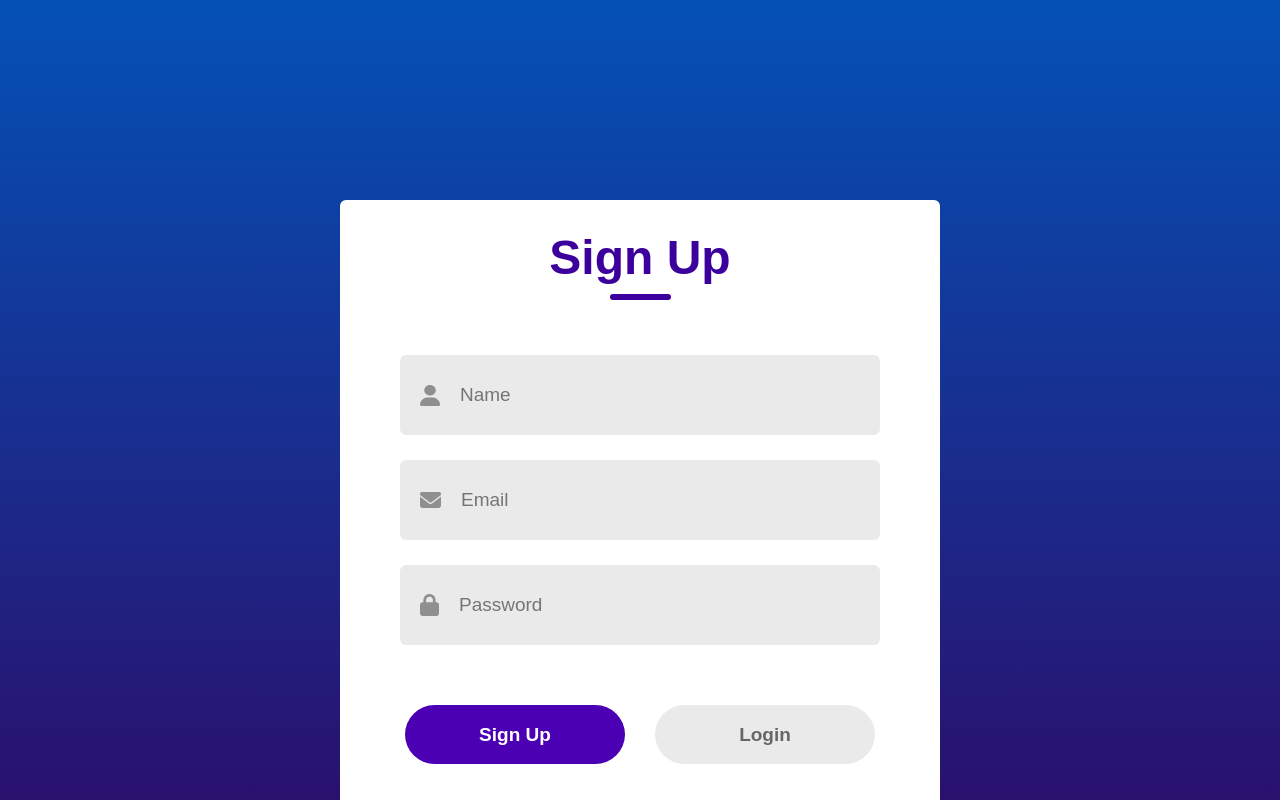
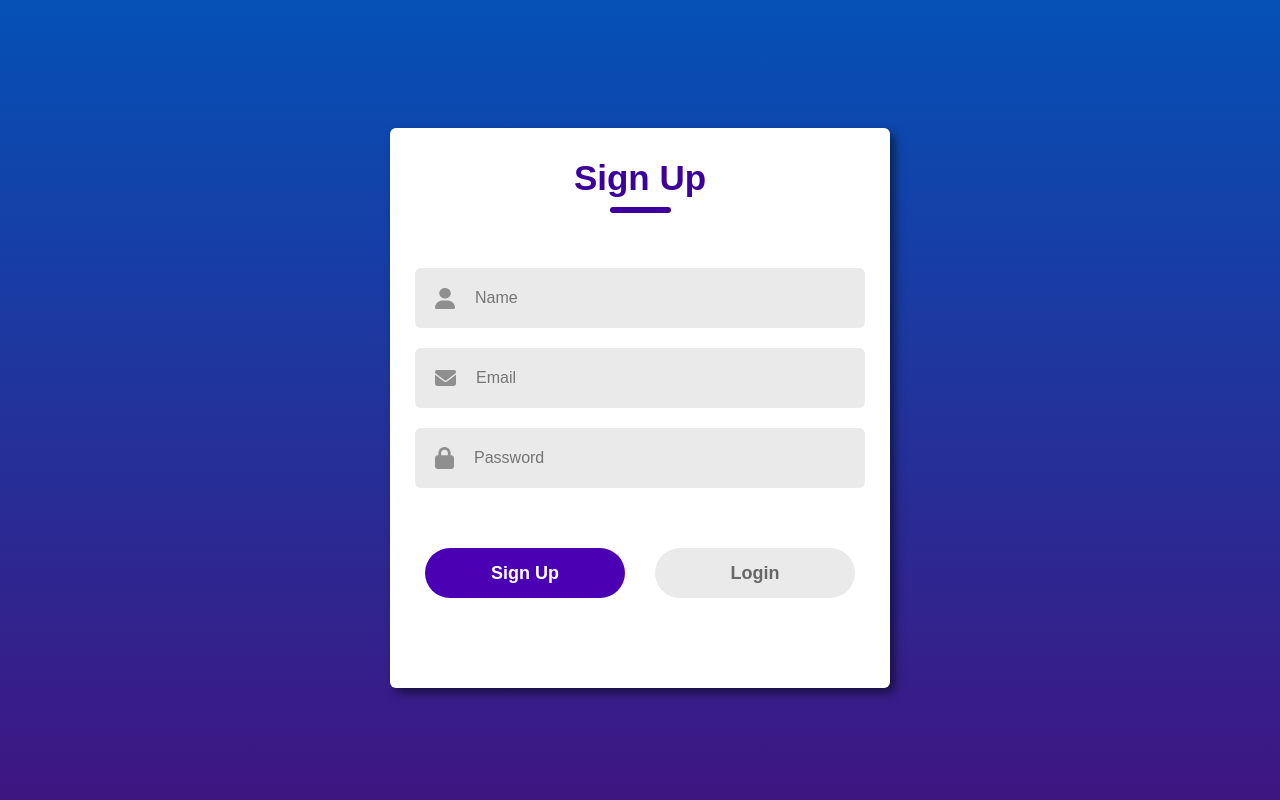
Before and after one commit to fmfahath/react-login-page, a React (Create React App) app: page / in a window 1280 px wide. Shown: the top 800 px of the page. Built offline with nearby package versions, Linux system fonts and the light colour scheme.

Commit message:
modified

```diff
--- a/src/components/LoginSignup/LoginSignup.css
+++ b/src/components/LoginSignup/LoginSignup.css
@@ -8,12 +8,14 @@
 .container{
     display: flex;
     flex-direction: column;
-    width: 600px;
+    width: 500px;
+    height: 560px;
     margin: auto;
-    margin-top: 200px;
+    margin-top: 10%;
     background-color: #ffff;
     border-radius: 6px;
     padding-bottom: 30px;
+    box-shadow: 5px 5px 10px rgba(0, 0, 0, 0.5);
 }
 
 .header{
@@ -27,7 +29,7 @@
 
 .text{
     color: #3c009d;
-    font-size: 48px;
+    font-size: 35px;
     font-weight: 700;
 }
 
@@ -42,15 +44,15 @@
     margin-top: 55px;
     display: flex;
     flex-direction: column;
-    gap: 25px;
+    gap: 20px;
 }
 
 .input{
     display: flex;
     align-items: center;
     margin: auto;
-    width: 480px;
-    height: 80px;
+    width: 90%;
+    height: 60px;
     background-color: #eaeaea;
     border-radius: 6px;
 }
@@ -66,14 +68,14 @@
     outline: none;
     background: transparent;
     color: #797979;
-    font-size: 19px;
+    font-size: 16px;
 }
 
 .forgot-password{
     padding-left: 62px;
     margin-top: 27px;
     color: #797979;
-    font-size: 18px;
+    font-size: 16px;
 }
 
 .forgot-password span{
@@ -95,14 +97,18 @@
     display: inline-flex;
     align-items: center;
     justify-content: center;
-    width: 220px;
-    height: 59px;
+    width: 200px;
+    height: 50px;
     color: #fff;
     background-color: #4c00b4;
     border-radius: 50px;
-    font-size: 19px;
+    font-size: 18px;
     font-weight: 700;
     cursor: pointer;
+}
+
+.submit:hover{
+    box-shadow: 1px 5px 10px rgba(0,0,0,0.5);
 }
 
 .gray{
--- a/src/index.css
+++ b/src/index.css
@@ -6,7 +6,8 @@ body {
   -webkit-font-smoothing: antialiased;
   -moz-osx-font-smoothing: grayscale;
   height: 100vh;
-  background: linear-gradient(#0451b6, #33015c);
+  background: linear-gradient(#0451b6, #480c79);
+  overflow-y: hidden;
 }
 
 code {
```
